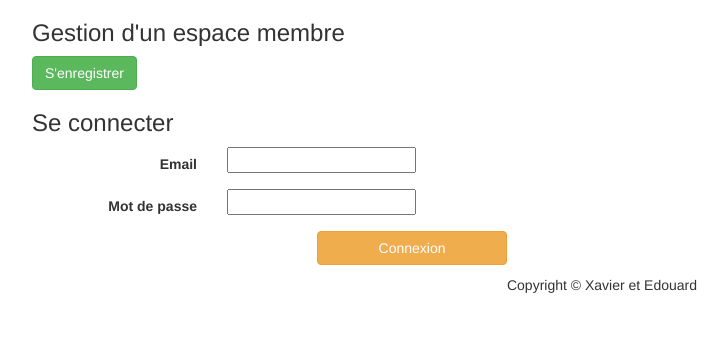
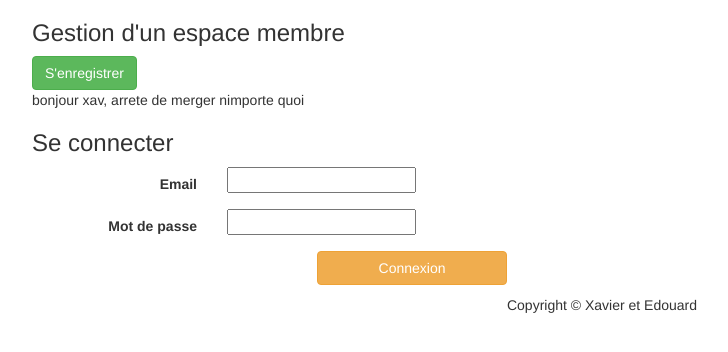
Before and after one commit to xav13/tp_ajax2, a PHP site: page / in a window 1280 px wide. Shown: the top 352 px of the page, without its empty margins (38-766 px from the left). Run offline with PHP 8.4, Linux system fonts and the light colour scheme.

Commit message:
petite modif dans la view

```diff
--- a/src/application/views/home.phtml
+++ b/src/application/views/home.phtml
@@ -8,7 +8,7 @@ $this->setDescription('Page d\'Acceuil du site');
 	    <h3>Gestion d'un espace membre</h3>
 
 	<a href="enregistrementUser"><button class= "btn btn-success">S'enregistrer</button></a>
-
+    <p>bonjour xav, arrete de merger nimporte quoi </p>
 	<h3> Se connecter </h3>
 	<form class="form-horizontal" method = "post" action = "home?action=connexion">
 
```
